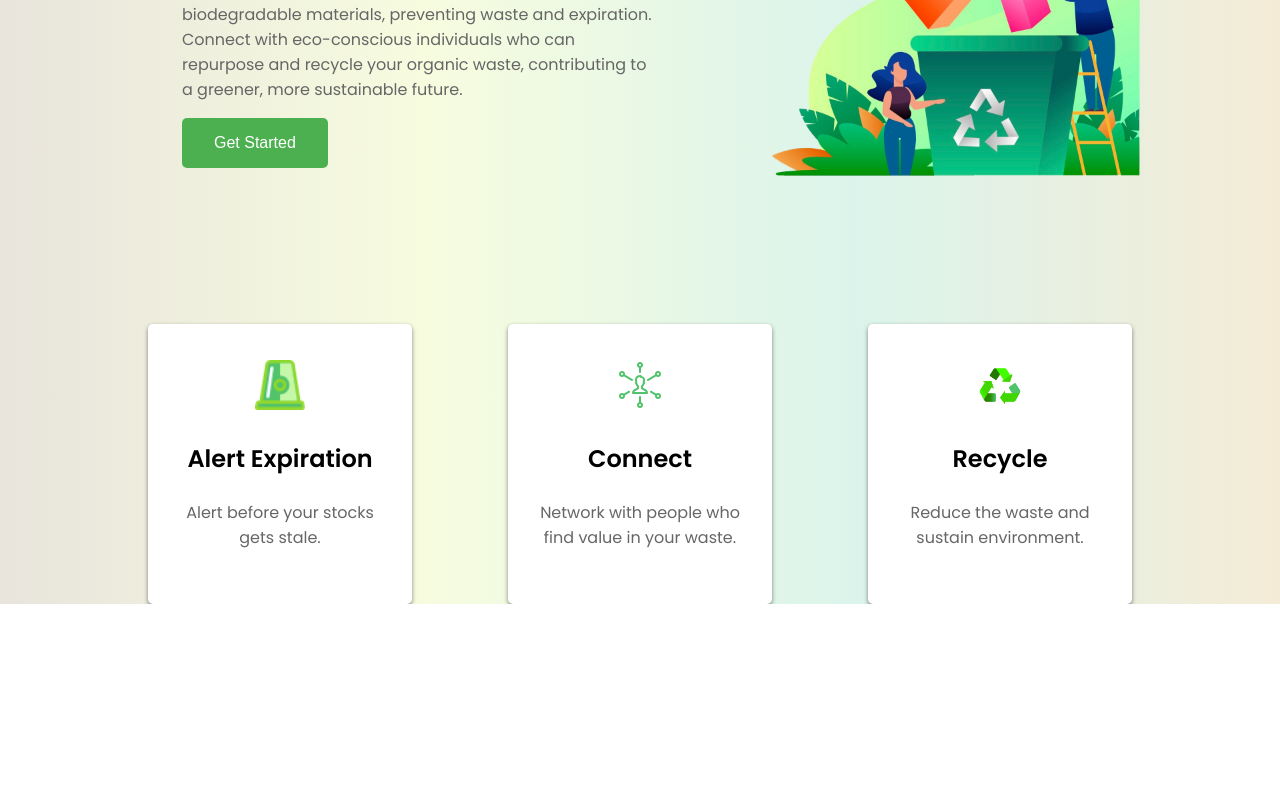
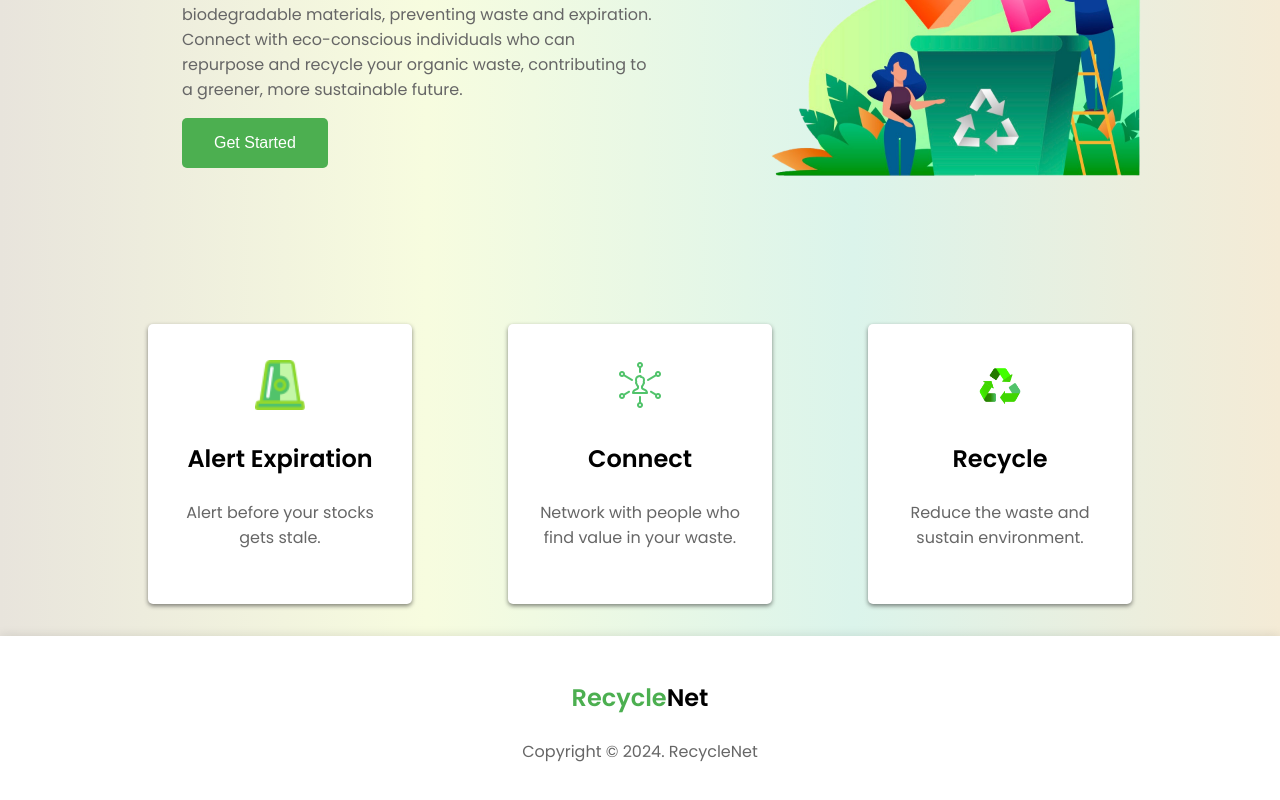
Before and after one commit to yube01/recycleNet, a React (Vite) app in the folder client/: page /landing in a window 1280 px wide. Shown: the part 364-1164 px from the top of the page. Before the commit the page ends 968 px from the top, so only its background shows below. Built offline with nearby package versions, Linux system fonts and the light colour scheme.

Commit message:
conflit rsolve

```diff
--- a/client/src/App.jsx
+++ b/client/src/App.jsx
@@ -1,9 +1,12 @@
 import MyRoutes from "./router/MyRoutes";
-
+import Nav from "./components/Nav";
+import Footer from "./components/Footer";
 export default function App() {
   return (
     <>
+      <Nav />
       <MyRoutes />
+      <Footer />
     </>
   );
 }
--- /dev/null
+++ b/client/src/components/Footer.css
@@ -0,0 +1,29 @@
+.footer {
+  background-color: #fff;
+  padding: 20px 0;
+  box-shadow: 0 -1px 10px rgba(0, 0, 0, 0.1);
+
+  width: 100%;
+  bottom: 0;
+}
+.footer-container {
+  display: flex;
+  justify-content: center;
+  align-items: center;
+  text-align: center;
+  max-width: 1200px;
+  margin: 0 auto;
+  padding: 0 20px;
+}
+.footer-text {
+  font-size: 24px;
+  font-weight: bold;
+}
+
+.green-text {
+  color: #4caf50; /* Green color for Recycle */
+}
+
+.black-text {
+  color: #000000; /* Black color for Net */
+}
--- /dev/null
+++ b/client/src/components/Footer.jsx
@@ -0,0 +1,18 @@
+import "./Footer.css";
+
+const Footer = () => {
+  return (
+    <footer className="footer">
+      <div className="footer-container">
+        <div className="footer-column">
+          <h3 className="footer-text">
+            <span className="green-text">Recycle</span>
+            <span className="black-text">Net</span>
+          </h3>
+          <p>Copyright © 2024. RecycleNet</p>
+        </div>
+      </div>
+    </footer>
+  );
+};
+export default Footer;
--- a/client/src/pages/Landing.css
+++ b/client/src/pages/Landing.css
@@ -3,4 +3,5 @@
   justify-content: center; /* Adjust as needed */
   gap: 6rem;
   background: linear-gradient(90deg, #e8e4dc, #f7fcdf, #dbf4eb, #f4ebd6);
+  padding-bottom: 2rem;
 }
--- a/client/src/pages/Landing.jsx
+++ b/client/src/pages/Landing.jsx
@@ -2,6 +2,7 @@ import React from "react";
 import Nav from "../components/Nav";
 import Hero from "../components/Hero";
 import Card from "../components/Card";
+import Footer from "../components/Footer";
 import "./Landing.css";
 import alert from "../assets/alerts.png";
 import connect from "../assets/connects.png";
@@ -10,7 +11,7 @@ import recycle from "../assets/recylces.png";
 export default function Landing() {
   return (
     <>
-      <Nav />
+      <div className="container">
         <Hero />
         <div className="card-container">
           <Card
@@ -29,6 +30,7 @@ export default function Landing() {
             paragraph="Reduce the waste and sustain environment."
           />
         </div>
+      </div>
     </>
   );
 }
```
Lines whose indentation alone changed are shown as unchanged.
